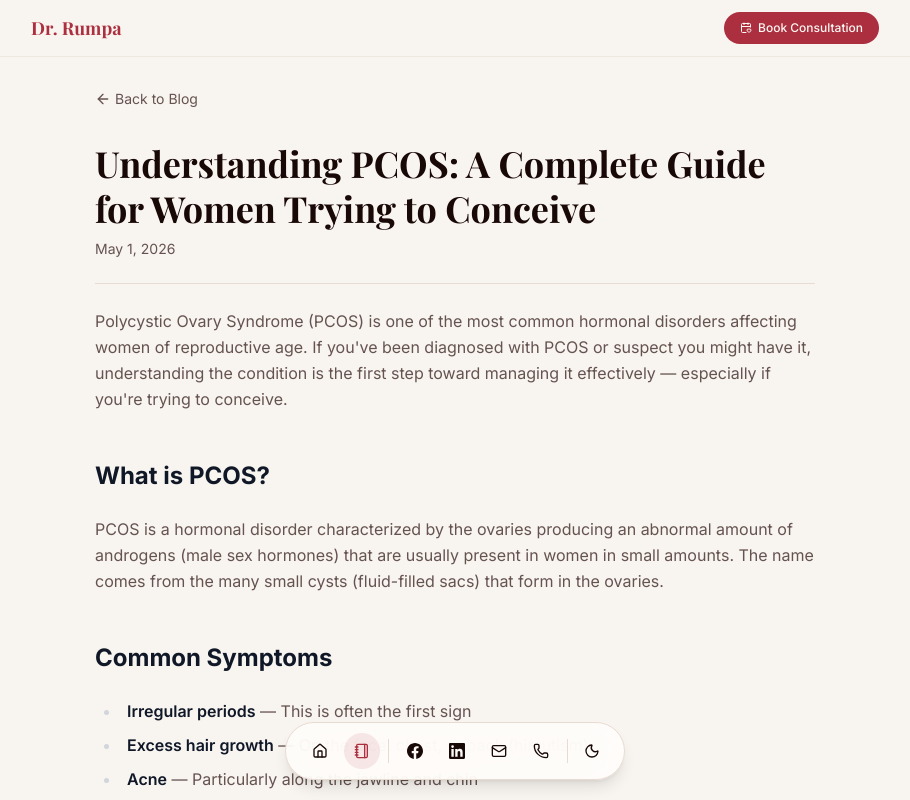
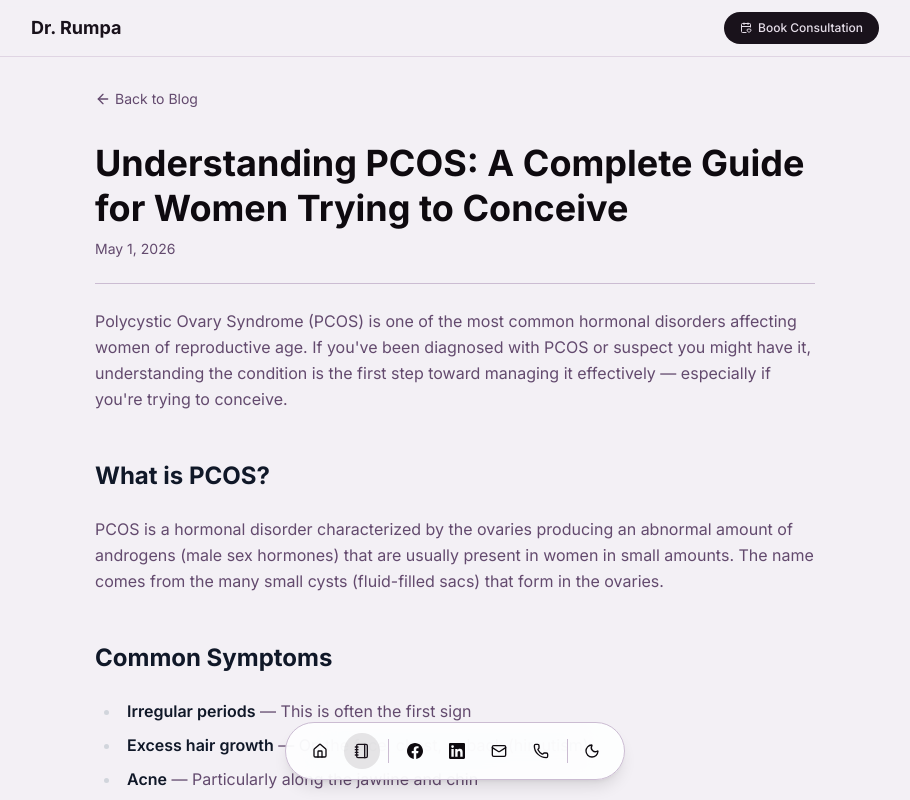
Before and after one commit to shahriarpshuvo/rumpa, a Next.js app: page /blog/understanding-pcos-guide-ttc in a window 1280 px wide. Shown: the top 800 px of the page, without its empty margins (185-1095 px from the left). Built offline with nearby package versions, Linux system fonts and the light colour scheme; no server answers.

Commit message:
feat(theme): adelaide palette + remapped semantic tokens + shadow-mauve utility

```diff
--- a/app/globals.css
+++ b/app/globals.css
@@ -5,12 +5,27 @@
 
 @custom-variant dark (&:is(.dark *));
 
+@theme {
+  --color-adelaide-50:  oklch(0.959 0.007 312.56);
+  --color-adelaide-100: oklch(0.907 0.017 317.04);
+  --color-adelaide-200: oklch(0.814 0.035 315.24);
+  --color-adelaide-300: oklch(0.717 0.054 315.67);
+  --color-adelaide-400: oklch(0.62  0.073 314.88);
+  --color-adelaide-500: oklch(0.527 0.078 315.03);
+  --color-adelaide-600: oklch(0.45  0.065 315.28);
+  --color-adelaide-700: oklch(0.369 0.051 315.68);
+  --color-adelaide-800: oklch(0.286 0.036 314.22);
+  --color-adelaide-900: oklch(0.195 0.021 318.66);
+  --color-adelaide-950: oklch(0.152 0.012 319.49);
+}
+
 @theme inline {
   --color-background: var(--background);
   --color-foreground: var(--foreground);
   --font-sans: var(--font-sans);
   --font-mono: var(--font-mono);
-  --font-heading: var(--font-heading);
+  --font-heading: var(--font-display);
+  --font-display: var(--font-display);
   --color-sidebar-ring: var(--sidebar-ring);
   --color-sidebar-border: var(--sidebar-border);
   --color-sidebar-accent-foreground: var(--sidebar-accent-foreground);
@@ -50,72 +65,72 @@
 }
 
 :root {
-  --background: oklch(0.97 0.008 75);
-  --foreground: oklch(0.16 0.03 30);
-  --card: oklch(0.995 0.003 75);
-  --card-foreground: oklch(0.16 0.03 30);
-  --popover: oklch(0.995 0.003 75);
-  --popover-foreground: oklch(0.16 0.03 30);
-  --primary: oklch(0.50 0.16 18);
-  --primary-foreground: oklch(0.98 0.008 75);
-  --secondary: oklch(0.93 0.025 60);
-  --secondary-foreground: oklch(0.22 0.04 30);
-  --muted: oklch(0.94 0.018 60);
-  --muted-foreground: oklch(0.46 0.025 30);
-  --accent: oklch(0.91 0.05 50);
-  --accent-foreground: oklch(0.22 0.04 30);
-  --destructive: oklch(0.577 0.245 27.325);
-  --border: oklch(0.90 0.02 60);
-  --input: oklch(0.90 0.02 60);
-  --ring: oklch(0.50 0.16 18);
-  --chart-1: oklch(0.50 0.16 18);
-  --chart-2: oklch(0.60 0.14 30);
-  --chart-3: oklch(0.70 0.10 50);
-  --chart-4: oklch(0.55 0.10 350);
-  --chart-5: oklch(0.40 0.08 30);
-  --radius: 1rem;
-  --sidebar: oklch(0.96 0.012 60);
-  --sidebar-foreground: oklch(0.16 0.03 30);
-  --sidebar-primary: oklch(0.50 0.16 18);
-  --sidebar-primary-foreground: oklch(0.98 0.008 75);
-  --sidebar-accent: oklch(0.91 0.05 50);
-  --sidebar-accent-foreground: oklch(0.22 0.04 30);
-  --sidebar-border: oklch(0.90 0.02 60);
-  --sidebar-ring: oklch(0.50 0.16 18);
+  --background:           var(--color-adelaide-50);
+  --foreground:           var(--color-adelaide-950);
+  --card:                 oklch(1 0 0);
+  --card-foreground:      var(--color-adelaide-950);
+  --popover:              oklch(1 0 0);
+  --popover-foreground:   var(--color-adelaide-950);
+  --primary:              var(--color-adelaide-900);
+  --primary-foreground:   var(--color-adelaide-100);
+  --secondary:            var(--color-adelaide-100);
+  --secondary-foreground: var(--color-adelaide-800);
+  --muted:                var(--color-adelaide-100);
+  --muted-foreground:     var(--color-adelaide-600);
+  --accent:               var(--color-adelaide-200);
+  --accent-foreground:    var(--color-adelaide-800);
+  --destructive:          oklch(0.577 0.245 27.325);
+  --border:               var(--color-adelaide-200);
+  --input:                var(--color-adelaide-200);
+  --ring:                 var(--color-adelaide-500);
+  --chart-1: var(--color-adelaide-300);
+  --chart-2: var(--color-adelaide-500);
+  --chart-3: var(--color-adelaide-700);
+  --chart-4: var(--color-adelaide-900);
+  --chart-5: var(--color-adelaide-200);
+  --radius:  1rem;
+  --sidebar:                    var(--color-adelaide-100);
+  --sidebar-foreground:         var(--color-adelaide-950);
+  --sidebar-primary:            var(--color-adelaide-900);
+  --sidebar-primary-foreground: var(--color-adelaide-100);
+  --sidebar-accent:             var(--color-adelaide-200);
+  --sidebar-accent-foreground:  var(--color-adelaide-800);
+  --sidebar-border:             var(--color-adelaide-200);
+  --sidebar-ring:               var(--color-adelaide-500);
 }
 
 .dark {
-  --background: oklch(0.13 0.015 30);
-  --foreground: oklch(0.95 0.01 75);
-  --card: oklch(0.17 0.02 30);
-  --card-foreground: oklch(0.95 0.01 75);
-  --popover: oklch(0.17 0.02 30);
-  --popover-foreground: oklch(0.95 0.01 75);
-  --primary: oklch(0.62 0.18 18);
-  --primary-foreground: oklch(0.12 0.02 30);
-  --secondary: oklch(0.21 0.02 30);
-  --secondary-foreground: oklch(0.95 0.01 75);
-  --muted: oklch(0.21 0.015 30);
-  --muted-foreground: oklch(0.66 0.02 75);
-  --accent: oklch(0.21 0.03 30);
-  --accent-foreground: oklch(0.95 0.01 75);
-  --destructive: oklch(0.704 0.191 22.216);
-  --border: oklch(1 0 0 / 10%);
-  --input: oklch(1 0 0 / 15%);
-  --ring: oklch(0.62 0.18 18);
-  --chart-1: oklch(0.62 0.18 18);
-  --chart-2: oklch(0.7 0.14 30);
-  --chart-3: oklch(0.6 0.10 50);
-  --chart-4: oklch(0.55 0.1 350);
-  --chart-5: oklch(0.45 0.08 30);
-  --sidebar: oklch(0.17 0.02 30);
-  --sidebar-foreground: oklch(0.95 0.01 75);
-  --sidebar-primary: oklch(0.62 0.18 18);
-  --sidebar-primary-foreground: oklch(0.12 0.02 30);
-  --sidebar-accent: oklch(0.21 0.03 30);
-  --sidebar-accent-foreground: oklch(0.95 0.01 75);
-  --sidebar-border: oklch(1 0 0 / 10%);
-  --sidebar-ring: oklch(0.62 0.18 18);
+  --background:           var(--color-adelaide-950);
+  --foreground:           var(--color-adelaide-50);
+  --card:                 var(--color-adelaide-900);
+  --card-foreground:      var(--color-adelaide-50);
+  --popover:              var(--color-adelaide-900);
+  --popover-foreground:   var(--color-adelaide-50);
+  --primary:              var(--color-adelaide-300);
+  --primary-foreground:   var(--color-adelaide-950);
+  --secondary:            var(--color-adelaide-800);
+  --secondary-foreground: var(--color-adelaide-100);
+  --muted:                var(--color-adelaide-800);
+  --muted-foreground:     var(--color-adelaide-300);
+  --accent:               var(--color-adelaide-800);
+  --accent-foreground:    var(--color-adelaide-100);
+  --destructive:          oklch(0.704 0.191 22.216);
+  --border:               oklch(1 0 0 / 10%);
+  --input:                oklch(1 0 0 / 15%);
+  --ring:                 var(--color-adelaide-300);
+  --chart-1: var(--color-adelaide-300);
+  --chart-2: var(--color-adelaide-500);
+  --chart-3: var(--color-adelaide-200);
+  --chart-4: var(--color-adelaide-100);
+  --chart-5: var(--color-adelaide-600);
+  --sidebar:                    var(--color-adelaide-900);
+  --sidebar-foreground:         var(--color-adelaide-50);
+  --sidebar-primary:            var(--color-adelaide-300);
+  --sidebar-primary-foreground: var(--color-adelaide-950);
+  --sidebar-accent:             var(--color-adelaide-800);
+  --sidebar-accent-foreground:  var(--color-adelaide-100);
+  --sidebar-border:             oklch(1 0 0 / 10%);
+  --sidebar-ring:               var(--color-adelaide-300);
 }
 
 @layer base {
@@ -168,3 +183,11 @@
     scrollbar-color: #484f58 transparent;
   }
 }
+
+@utility shadow-mauve {
+  box-shadow: 0 12px 32px oklch(0.195 0.021 318.66 / 0.08);
+}
+
+@utility shadow-mauve-lg {
+  box-shadow: 0 24px 48px oklch(0.195 0.021 318.66 / 0.12);
+}
```
